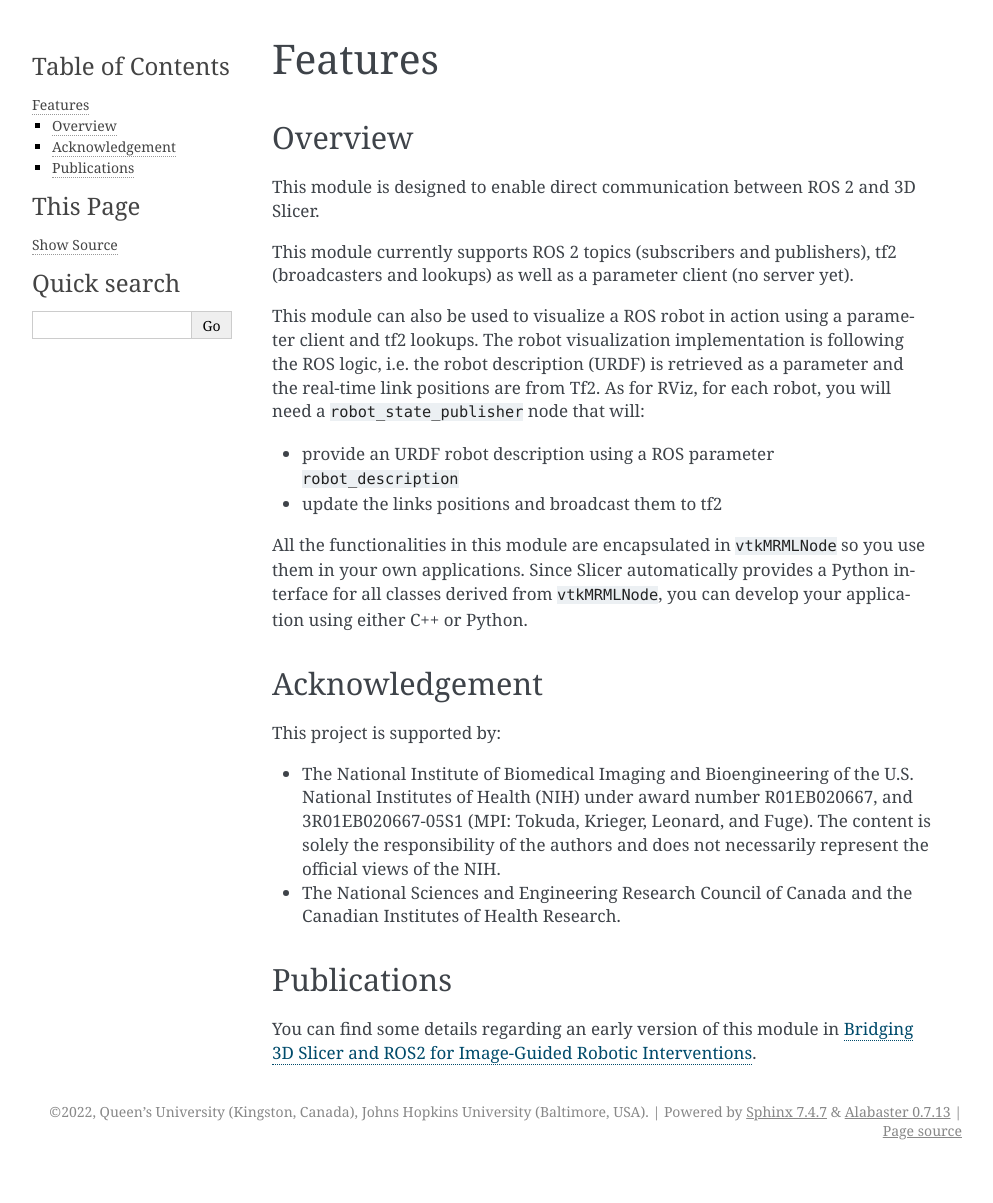
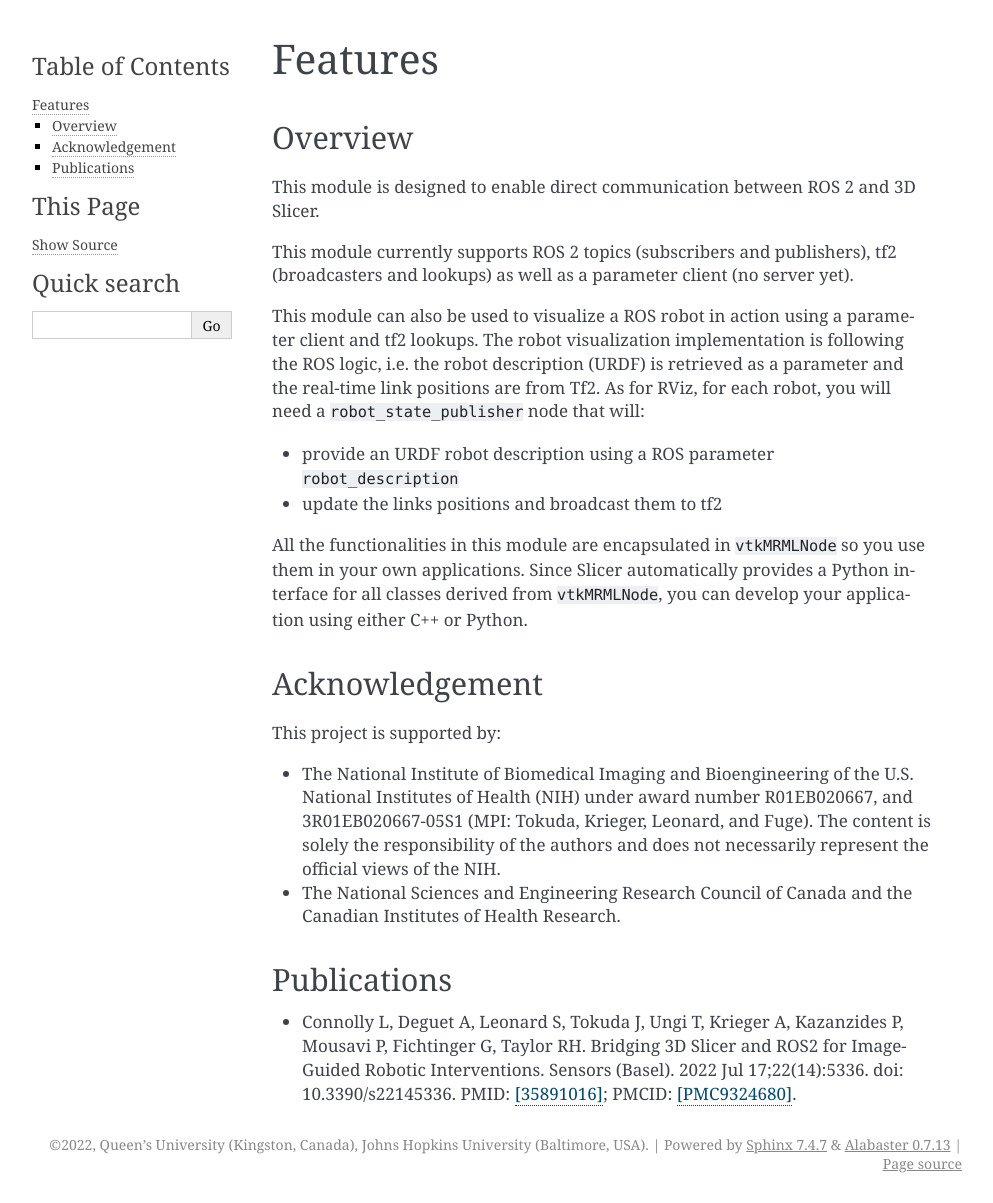
Before and after one commit to rosmed/slicer_ros2_module, a Sphinx documentation site: the page built from docs/pages/features.rst, in a window 1280 px wide. Shown: the whole page, without its empty margins (148-1141 px from the left). Built offline with Sphinx 7.4.7, drawn with Linux system fonts in a browser that asks for light colours; before the commit the page ends 1170 px from its top, so only the background shows below that.

Commit message:
doc: work in progress

```diff
--- a/docs/pages/features.rst
+++ b/docs/pages/features.rst
@@ -1,7 +1,9 @@
+
+""""""""
+Features
+""""""""
+
 ========
-Features
-========
-
 Overview
 ========
 
@@ -29,6 +31,7 @@ Slicer automatically provides a Python interface for all classes
 derived from ``vtkMRMLNode``, you can develop your application using
 either C++ or Python.
 
+===============
 Acknowledgement
 ===============
 
@@ -37,9 +40,8 @@ This project is supported by:
 * The National Institute of Biomedical Imaging and Bioengineering of the U.S. National Institutes of Health (NIH) under award number R01EB020667, and 3R01EB020667-05S1 (MPI: Tokuda, Krieger, Leonard, and Fuge). The content is solely the responsibility of the authors and does not necessarily represent the official views of the NIH.
 * The National Sciences and Engineering Research Council of Canada and the Canadian Institutes of Health Research.
 
+============
 Publications
 ============
 
-You can find some details regarding an early version of this module in
-`Bridging 3D Slicer and ROS2 for Image-Guided Robotic Interventions
-<https://pubmed.ncbi.nlm.nih.gov/35891016/>`_.
+- Connolly L, Deguet A, Leonard S, Tokuda J, Ungi T, Krieger A, Kazanzides P, Mousavi P, Fichtinger G, Taylor RH. Bridging 3D Slicer and ROS2 for Image-Guided Robotic Interventions. Sensors (Basel). 2022 Jul 17;22(14):5336. doi: 10.3390/s22145336. PMID: `[35891016] <https://pubmed.ncbi.nlm.nih.gov/35891016/>`_; PMCID: `[PMC9324680] <https://www.ncbi.nlm.nih.gov/pmc/articles/PMC9324680/>`_.
```
Also changed, not shown: docs/compilation.md (added, +12 -0 lines), docs/index.rst (+2 -11 lines), docs/pages/links.rst (added, +8 -0 lines).
